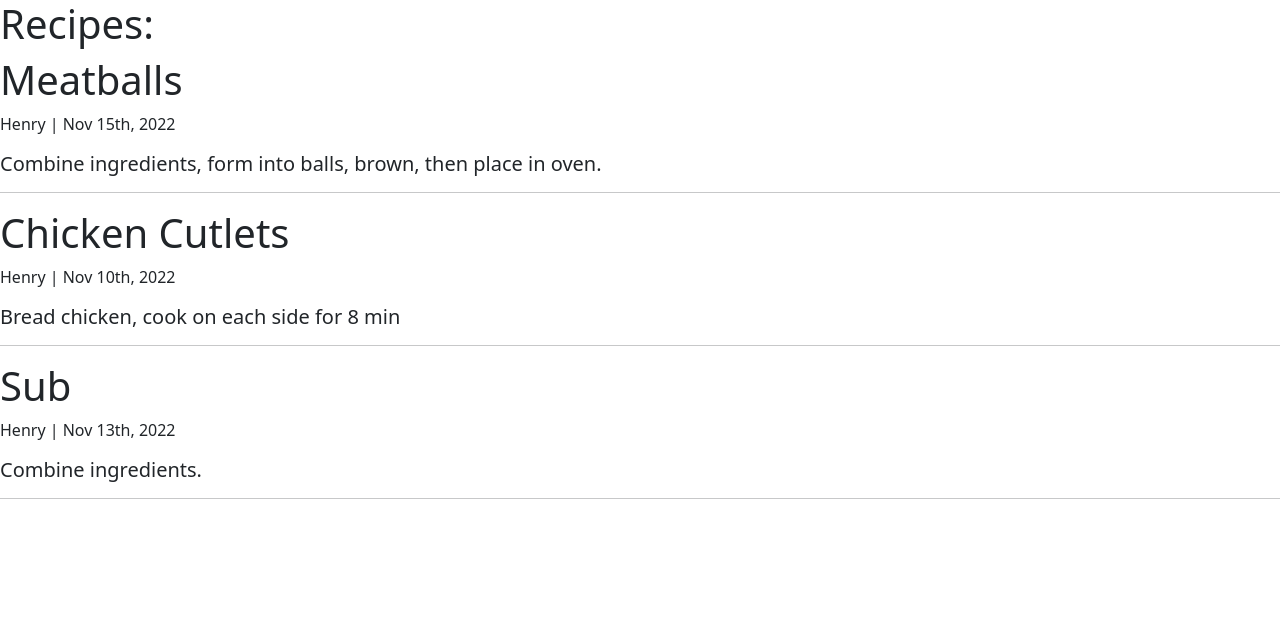
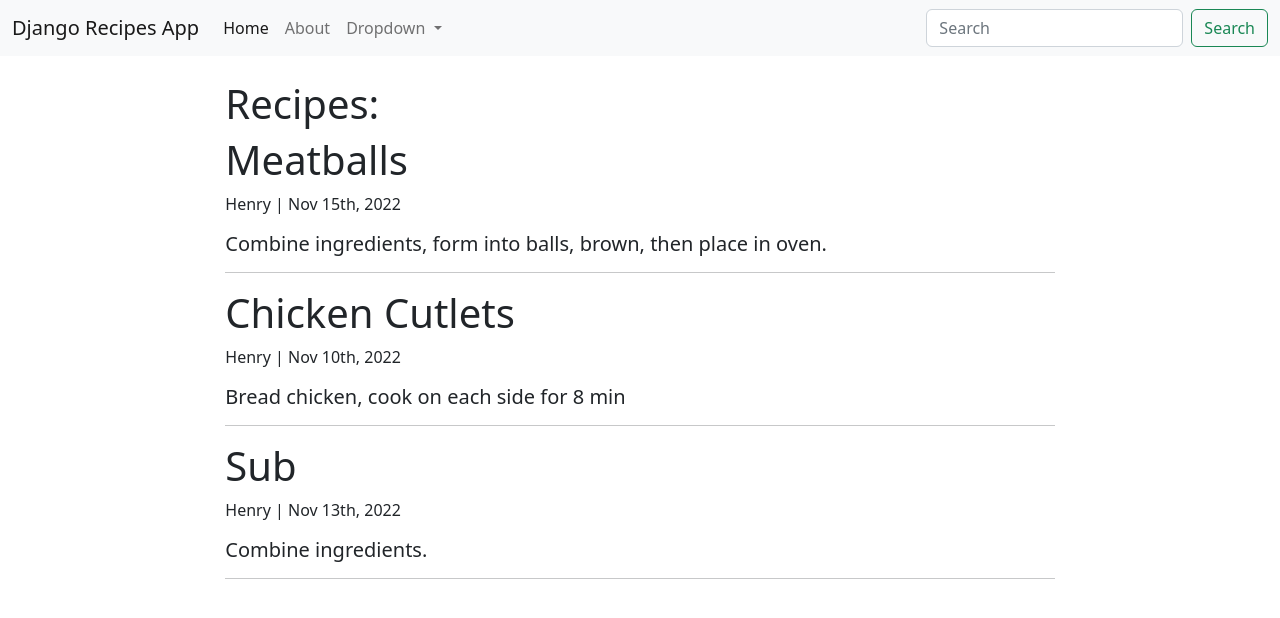
Before and after one commit to henrysevern/django_recipe_app, a Django app: page / in a window 1280 px wide. Shown: the top 618 px of the page. Run offline with Django 3.2, Linux system fonts and the light colour scheme.

Commit message:
Add a navbar to base.html with dropdown menu and search bar using bootstrap

```diff
--- a/recipes/templates/recipes/base.html
+++ b/recipes/templates/recipes/base.html
@@ -17,7 +17,43 @@
 </head>
 
 <body>
-  {% block content %} {% endblock %}
+  <nav class="navbar navbar-expand-lg bg-light">
+    <div class="container-fluid">
+      <a class="navbar-brand" href="#">Django Recipes App</a>
+      <button class="navbar-toggler" type="button" data-bs-toggle="collapse" data-bs-target="#navbarSupportedContent"
+        aria-controls="navbarSupportedContent" aria-expanded="false" aria-label="Toggle navigation">
+        <span class="navbar-toggler-icon"></span>
+      </button>
+      <div class="collapse navbar-collapse" id="navbarSupportedContent">
+        <ul class="navbar-nav me-auto mb-2 mb-lg-0">
+          <li class="nav-item">
+            <a class="nav-link active" aria-current="page" href="#">Home</a>
+          </li>
+          <li class="nav-item">
+            <a class="nav-link" href="#">About</a>
+          </li>
+          <li class="nav-item dropdown">
+            <a class="nav-link dropdown-toggle" href="#" role="button" data-bs-toggle="dropdown" aria-expanded="false">
+              Dropdown
+            </a>
+            <ul class="dropdown-menu">
+              <li><a class="dropdown-item" href="#">Action</a></li>
+              <li><a class="dropdown-item" href="#">Another action</a></li>
+              <li>
+                <hr class="dropdown-divider">
+              </li>
+              <li><a class="dropdown-item" href="#">Something else here</a></li>
+            </ul>
+          </li>
+        </ul>
+        <form class="d-flex" role="search">
+          <input class="form-control me-2" type="search" placeholder="Search" aria-label="Search">
+          <button class="btn btn-outline-success" type="submit">Search</button>
+        </form>
+      </div>
+    </div>
+  </nav>
+  <div class="container mt-4 col-8">{% block content %} {% endblock %}</div>
 
   <script src="https://cdn.jsdelivr.net/npm/@popperjs/core@2.11.6/dist/umd/popper.min.js"
     integrity="sha384-oBqDVmMz9ATKxIep9tiCxS/Z9fNfEXiDAYTujMAeBAsjFuCZSmKbSSUnQlmh/jp3"
```
Also changed, not shown: README.md.
